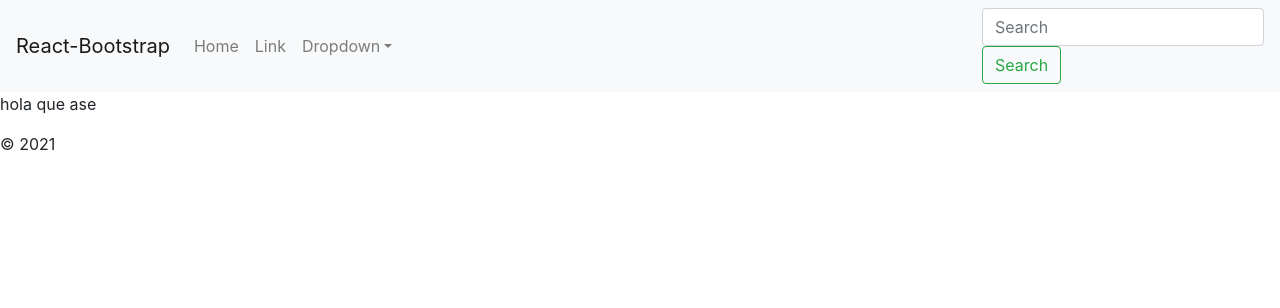
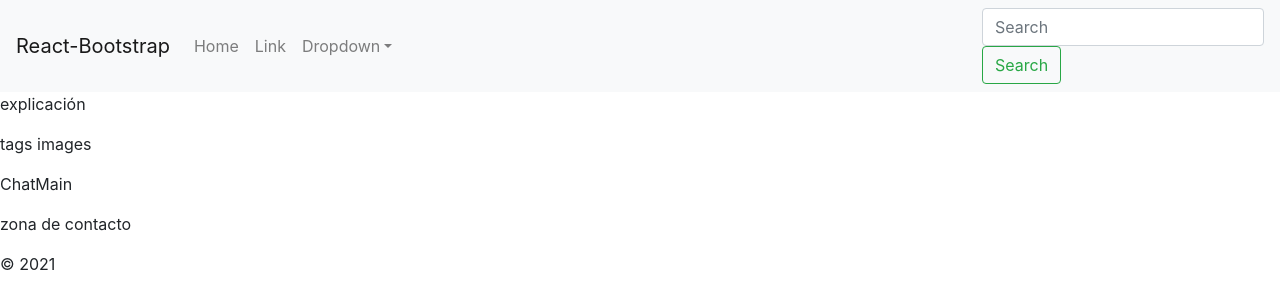
Before and after one commit to davidordo85/React_home, a React (Create React App) app: page / in a window 1280 px wide. Shown: the top 308 px of the page. Built offline with nearby package versions, Linux system fonts and the light colour scheme.

Commit message:
section main page module

```diff
--- a/src/components/IndexPage/IndexPage.js
+++ b/src/components/IndexPage/IndexPage.js
@@ -1,11 +1,13 @@
 import React from 'react';
+import { ChatMain, ContactZone, TagsImages, ExplicationZone } from './sections';
 
 const IndexPage = () => {
   return (
     <div>
-      <section>
-        <p>hola que ase</p>
-      </section>
+      <ExplicationZone />
+      <TagsImages />
+      <ChatMain />
+      <ContactZone />
     </div>
   );
 };
--- /dev/null
+++ b/src/components/IndexPage/sections/ChatMain/ChatMain.js
@@ -0,0 +1,13 @@
+import React from 'react';
+
+const ChatMain = () => {
+  return (
+    <div>
+      <section>
+        <p>ChatMain</p>
+      </section>
+    </div>
+  );
+};
+
+export default ChatMain;
--- /dev/null
+++ b/src/components/IndexPage/sections/ChatMain/index.js
@@ -0,0 +1 @@
+export { default } from './ChatMain';
--- /dev/null
+++ b/src/components/IndexPage/sections/ExplicationZone/ExplicationZone.js
@@ -0,0 +1,13 @@
+import React from 'react';
+
+const ExplicationZone = () => {
+  return (
+    <div>
+      <section>
+        <p>explicación</p>
+      </section>
+    </div>
+  );
+};
+
+export default ExplicationZone;
--- /dev/null
+++ b/src/components/IndexPage/sections/ExplicationZone/index.js
@@ -0,0 +1 @@
+export { default } from './ExplicationZone';
--- /dev/null
+++ b/src/components/IndexPage/sections/contactZone/ContactZone.js
@@ -0,0 +1,13 @@
+import React from 'react';
+
+const ContactZone = () => {
+  return (
+    <div>
+      <section>
+        <p>zona de contacto</p>
+      </section>
+    </div>
+  );
+};
+
+export default ContactZone;
--- /dev/null
+++ b/src/components/IndexPage/sections/contactZone/index.js
@@ -0,0 +1 @@
+export { default } from './ContactZone';
--- /dev/null
+++ b/src/components/IndexPage/sections/index.js
@@ -0,0 +1,4 @@
+export { default as ChatMain } from './ChatMain';
+export { default as ContactZone } from './contactZone';
+export { default as ExplicationZone } from './ExplicationZone';
+export { default as TagsImages } from './tagsImages';
--- /dev/null
+++ b/src/components/IndexPage/sections/tagsImages/TagsImages.js
@@ -0,0 +1,13 @@
+import React from 'react';
+
+const TagsImages = () => {
+  return (
+    <div>
+      <section>
+        <p>tags images</p>
+      </section>
+    </div>
+  );
+};
+
+export default TagsImages;
--- /dev/null
+++ b/src/components/IndexPage/sections/tagsImages/index.js
@@ -0,0 +1 @@
+export { default } from './TagsImages';
```
